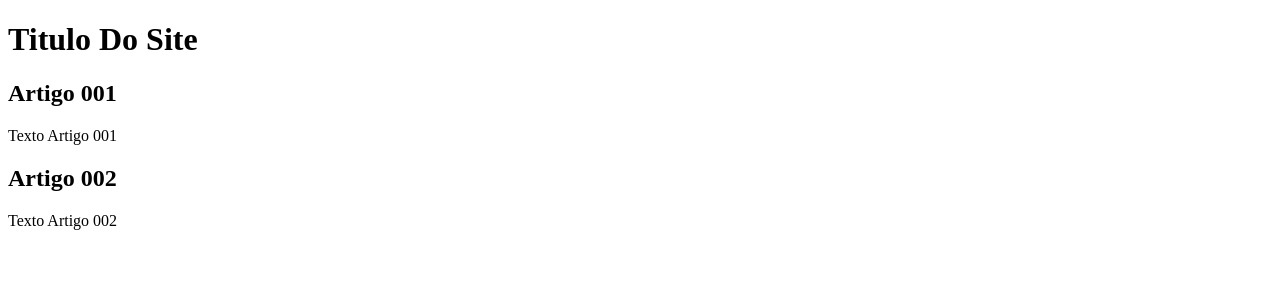
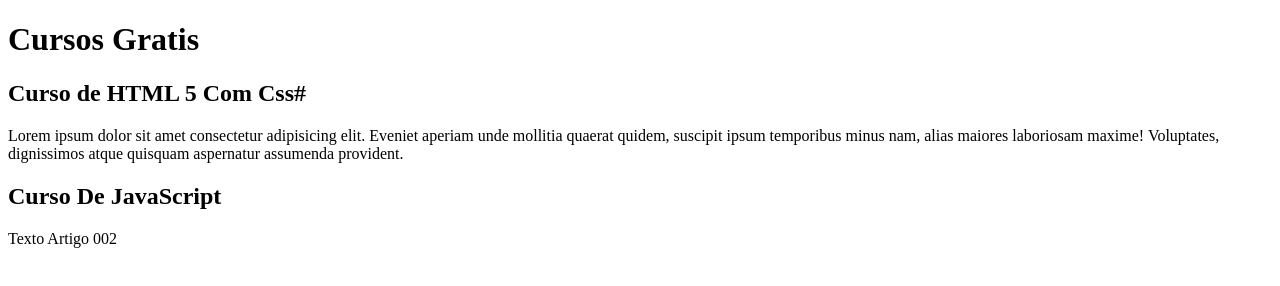
Before and after one commit to leonardocardoso0224/Projeto-site, a plain HTML site: page index.html in a window 1280 px wide. Drawn offline with Linux system fonts and the light colour scheme.

Commit message:
Comecei a escrever conteudo

```diff
--- a/index.html
+++ b/index.html
@@ -8,14 +8,14 @@
 <body>
     <main>
         <header>
-            <h1>Titulo Do Site</h1>
+            <h1>Cursos Gratis</h1>
         </header>
         <article>
-            <h2>Artigo 001</h2>
-            <p>Texto Artigo 001</p>
+            <h2>Curso de HTML 5 Com Css#</h2>
+            <p>Lorem ipsum dolor sit amet consectetur adipisicing elit. Eveniet aperiam unde mollitia quaerat quidem, suscipit ipsum temporibus minus nam, alias maiores laboriosam maxime! Voluptates, dignissimos atque quisquam aspernatur assumenda provident.</p>
         </article>
         <article>
-            <h2>Artigo 002</h2>
+            <h2>Curso De JavaScript</h2>
             <p>Texto Artigo 002</p>
         </article>
 
```
